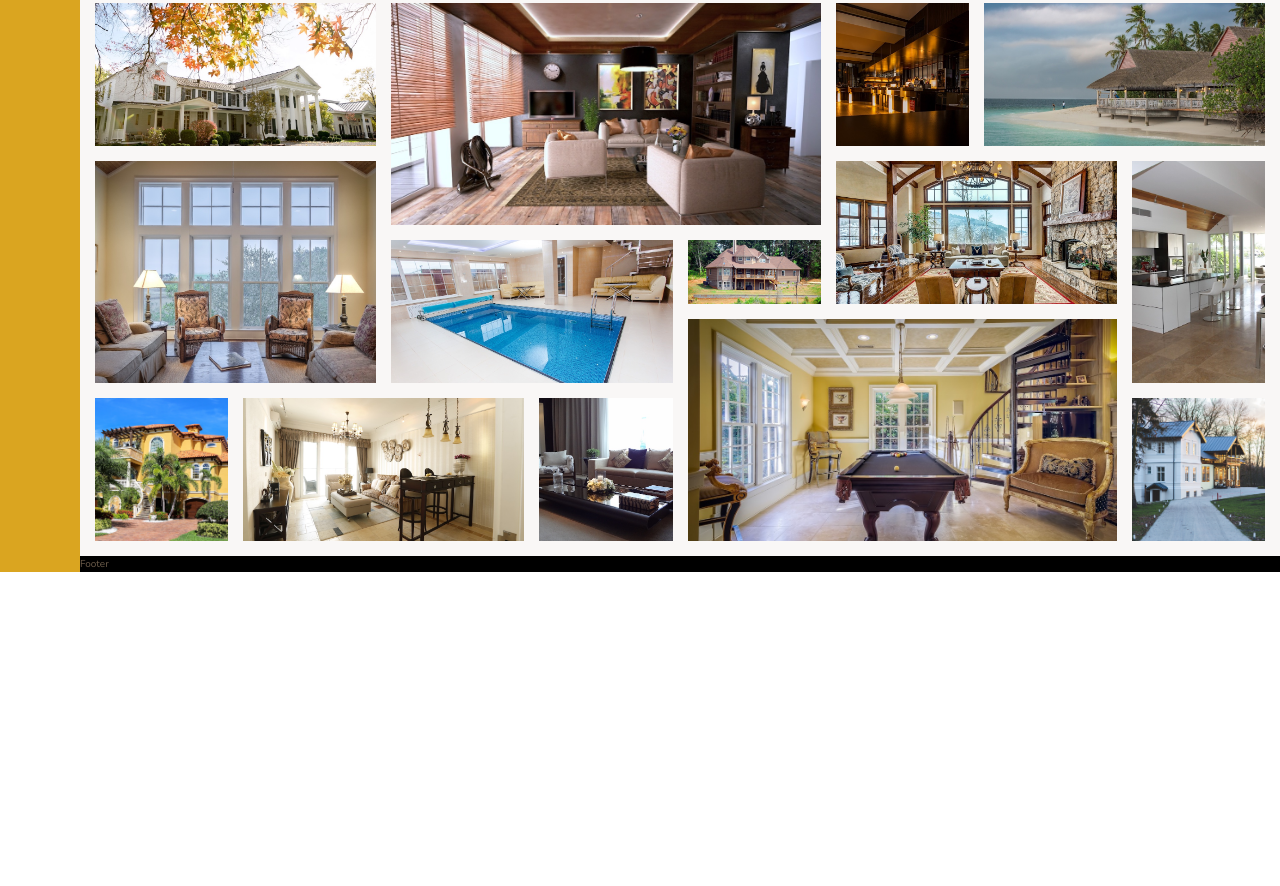
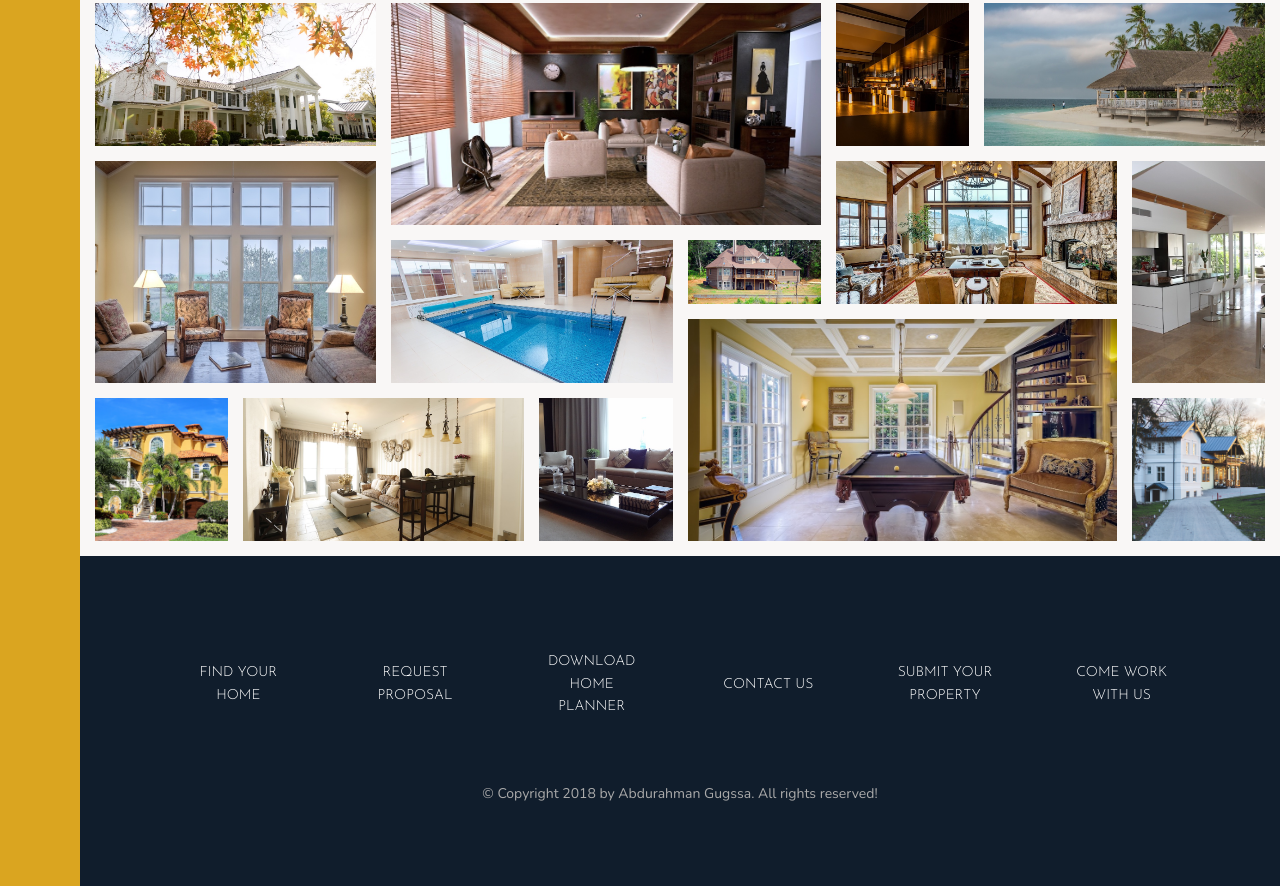
Before and after one commit to aalig/nexter, a website: page index.html in a window 1280 px wide. Shown: the part 3053-3939 px from the top of the page. Before the commit the page ends 3625 px from the top, so only its background shows below. Drawn offline with nearby package versions, Linux system fonts and the light colour scheme.

Commit message:
Add footer section

```diff
--- a/index.html
+++ b/index.html
@@ -60,7 +60,8 @@
                 New home in one week
             </h4>
             <p class="feature__text">
-                Vero ipsum sapiente molestias accusamus rerum. Lorem, ipsum dolor sit amet consectetur adipisicing elit.
+                Vero ipsum sapiente molestias accusamus rerum. Lorem, ipsum dolor sit amet consectetur adipisicing
+                elit.
             </p>
         </div>
         <div class="feature">
@@ -71,7 +72,8 @@
                 Top 1% realtors
             </h4>
             <p class="feature__text">
-                Quidem consequatur harum, voluptatum mollitia quae. Tenetur distinctio necessitatibus pariatur voluptatibus.
+                Quidem consequatur harum, voluptatum mollitia quae. Tenetur distinctio necessitatibus pariatur
+                voluptatibus.
             </p>
         </div>
         <div class="feature">
@@ -93,7 +95,8 @@
     <div class="story__content">
         <h3 class="heading-3 mb--md">Happy customers</h3>
         <h2 class="heading-2 heading-2--dark mb--lg">&ldquo;The best decision of our lives&rdquo;</h2>
-        <p class="story__text">Lorem, ipsum dolor sit amet consectetur adipisicing elit. Tenetur distinctio necessitatibus pariatur voluptatibus. Quidem consequatur harum volupta!</p>
+        <p class="story__text">Lorem, ipsum dolor sit amet consectetur adipisicing elit. Tenetur distinctio
+            necessitatibus pariatur voluptatibus. Quidem consequatur harum volupta!</p>
         <button class="btn">Find your own home</button>
     </div>
     <section class="homes">
@@ -306,7 +309,19 @@
         <figure class="gallery__item gallery__item--13"><img src="img/gal-13.jpeg" alt="Gallery Image 13" class="gallery__img"></figure>
         <figure class="gallery__item gallery__item--14"><img src="img/gal-14.jpeg" alt="Gallery Image 14" class="gallery__img"></figure>
     </section>
-    <footer class="footer">Footer</footer>
+    <footer class="footer">
+        <ul class="nav">
+            <li class="nav__item"><a href="#" class="nav__link">Find your home</a></li>
+            <li class="nav__item"><a href="#" class="nav__link">Request proposal</a></li>
+            <li class="nav__item"><a href="#" class="nav__link">Download home planner</a></li>
+            <li class="nav__item"><a href="#" class="nav__link">Contact us</a></li>
+            <li class="nav__item"><a href="#" class="nav__link">Submit your property</a></li>
+            <li class="nav__item"><a href="#" class="nav__link">Come work with us</a></li>
+        </ul>
+        <p class="copyright">
+            &copy; Copyright 2018 by Abdurahman Gugssa. All rights reserved!
+        </p>
+    </footer>
 
 </body>
 
--- a/sass/_footer.scss
+++ b/sass/_footer.scss
@@ -1,4 +1,42 @@
 .footer {
-  background-color: black;
+  background-color: $color-secondary;
   grid-column: full-start / full-end;
+  padding: 8rem;
 }
+
+.nav {
+  list-style: none;
+  display: grid;
+  grid-template-columns: repeat(auto-fit, minmax(15rem, 1fr));
+  grid-gap: 2rem;
+  align-items: center;
+
+  &__item {
+  }
+
+  &__link:link,
+  &__link:visited {
+    font-size: 1.4rem;
+    color: #fff;
+    font-family: $font-display;
+    text-transform: uppercase;
+    text-decoration: none;
+    text-align: center;
+    padding: 1.5rem 3rem;
+    display: block;
+    transition: all 0.2s;
+  }
+
+  &__link:hover,
+  &__link:active {
+    background-color: rgba(#fff, 0.05);
+    transform: translateY(-3px);
+  }
+}
+
+.copyright {
+  font-size: 1.4rem;
+  color: $color-grey-light-2;
+  text-align: center;
+  margin-top: 5rem;
+}
```
Also changed, not shown: css/style.css.
